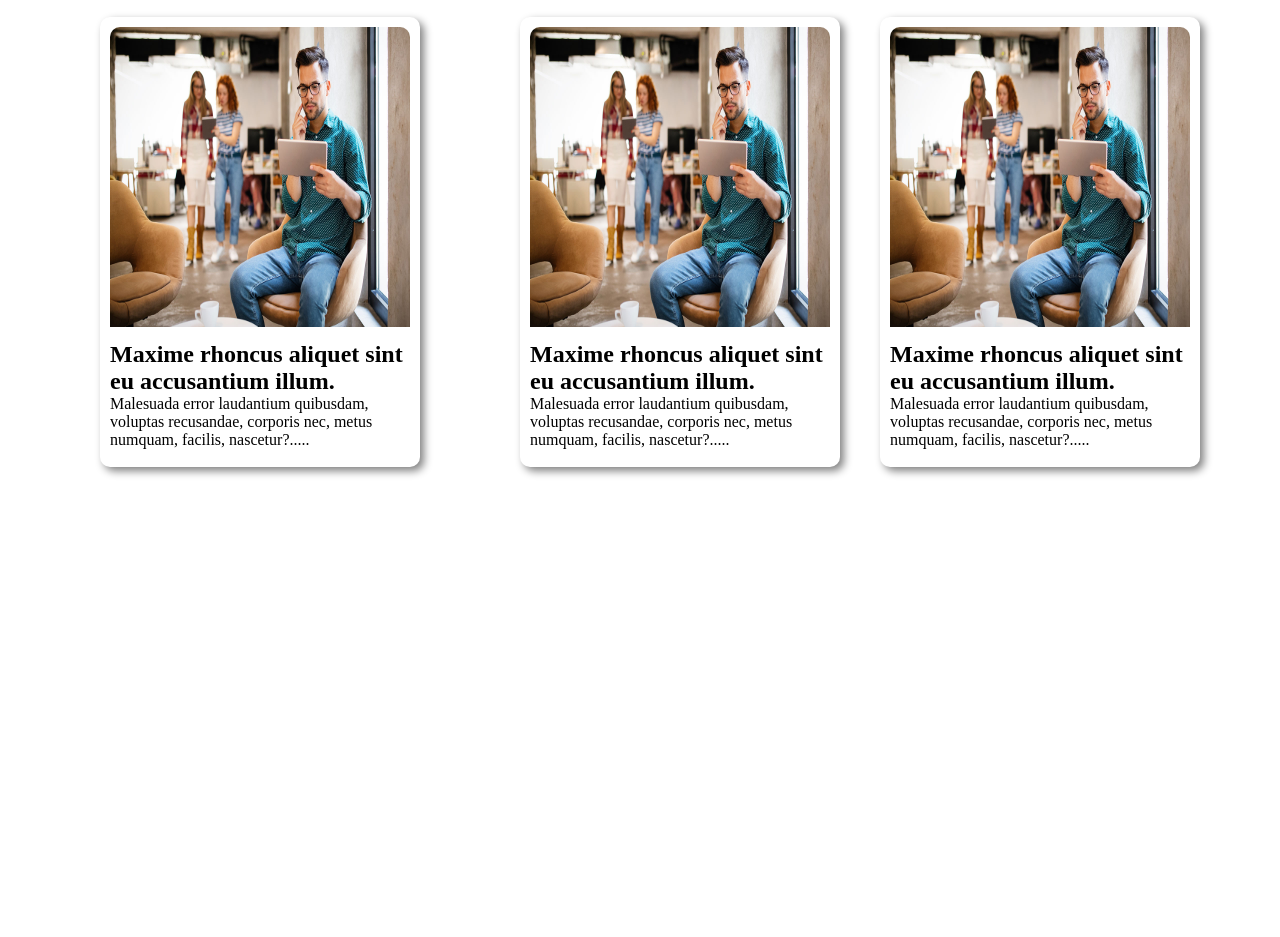
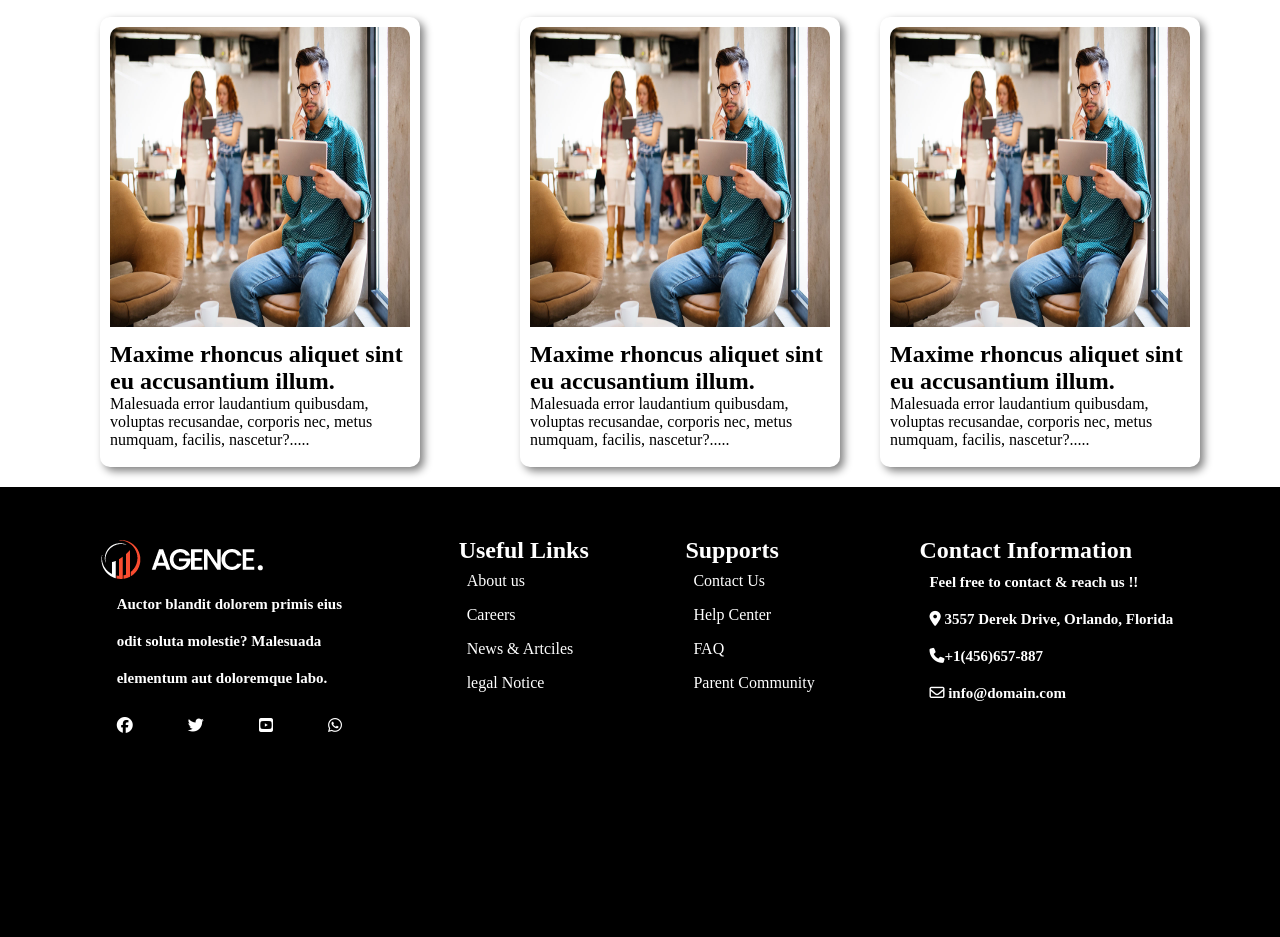
Before and after one commit to fecrakib/all-assignment, a website: page digital-agency/index.html in a window 1280 px wide. Shown: the part 1935-2872 px from the top of the page. Before the commit the page ends 2422 px from the top, so only its background shows below. Drawn offline with Linux system fonts and the light colour scheme.

Commit message:
footer complete

```diff
--- a/digital-agency/index.css
+++ b/digital-agency/index.css
@@ -189,3 +189,38 @@ text-align: center;
     display: flex;
     justify-content: space-evenly;
 }
+.footer{
+    background-image: url(./asset/image/footer-bg.png);
+    width: 100%;
+    height: 50vh;
+    display: flex;
+    background-blend-mode: overlay;
+    background-color: black;
+    color: white;
+    justify-content: space-evenly;
+    margin: auto;
+  padding-top: 50px;
+    /* align-items: center; */
+
+}
+.lists{
+    list-style: none;
+    padding: 8px;
+}
+.social-icons{
+    display: flex;
+    justify-content: space-between;
+    padding: 20px;
+}
+.social-icon li{
+    background-color: white;
+
+}
+.logo-container h3{
+    padding: 10px 20px;
+    font-size: 15px;
+}
+.contact h3{
+    font-size: 15px;
+    padding: 10px;
+}
--- a/digital-agency/index.html
+++ b/digital-agency/index.html
@@ -6,6 +6,7 @@
     <title>Document</title>
     <link rel="stylesheet" href="./index.css">
     <!-- <script src="https://cdn.tailwindcss.com"></script> -->
+    <script src="https://kit.fontawesome.com/cba94e7024.js" crossorigin="anonymous"></script>
 </head>
 <body>
     <!-- header-part -->
@@ -132,6 +133,50 @@ Sint nascetur facere, delectus conubia consequuntur, nonummy distinctio! <br> No
         </div>
     </div>
   </section>
+<!-- footer section-->
+<footer>
+    <section class="footer">
+        <div class="logo-container">
+            <img src="./asset/logo/logo.png" alt="">
+          <h3>Auctor blandit dolorem primis eius</h3>
+          <h3>odit soluta molestie? Malesuada</h3>
+          <h3>elementum aut doloremque labo.
 
+          </h3>
+            <div class="social-icons">
+                <div class="social-icon">
+                    <i class="fa-brands fa-facebook"></i></div>
+                <div class="social-icon"><i class="fa-brands fa-twitter"></i></div>
+                <div class="social-icon"> <i class="fa-brands fa-square-youtube"></i></div>
+                <div class="social-icon"> <i class="fa-brands fa-whatsapp"></i></div>
+            </div>
+        </div>
+        <div>
+            <h2>Useful Links</h2>
+            <ul>
+                <li class="lists">About us</li>
+                <li class="lists">Careers</li>
+                <li class="lists">News & Artciles</li>
+                <li class="lists">legal Notice</li>
+            </ul>
+        </div>
+        <div>
+            <h2>Supports</h2>
+            <li class="lists">Contact Us</li>
+            <li class="lists">Help Center</li>
+            <li class="lists">FAQ</li>
+            <li class="lists">Parent Community</li>
+        </div>
+        <div class="contact">
+            <h2>Contact Information</h2>
+            <h3>Feel free to contact & reach us !!</h3>
+            <h3> <span><i class="fa-solid fa-location-dot"></i></span> 3557 Derek Drive, Orlando, Florida</h3>
+            <h3> <span> <i class="fa-solid fa-phone"></i></span>+1(456)657-887</h3>
+            <h3> <span><i class="fa-regular fa-envelope"></i> </span>info@domain.com</h3>
+        </div>
+    </section>
+
+
+</footer>
 </body>
 </html>
```
